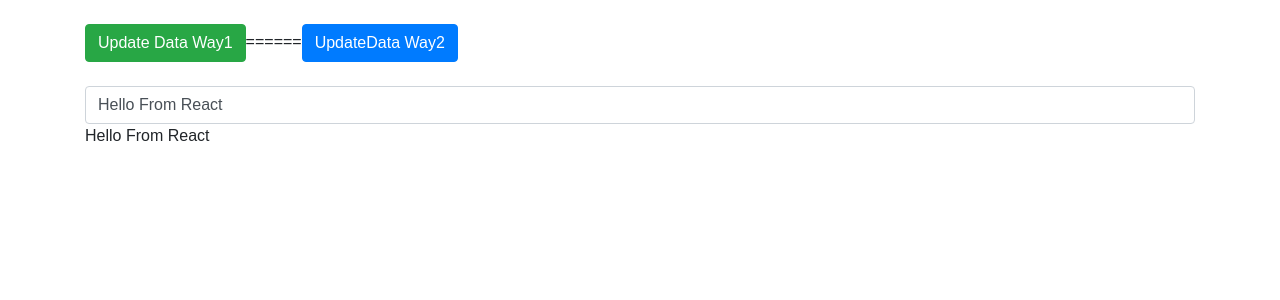
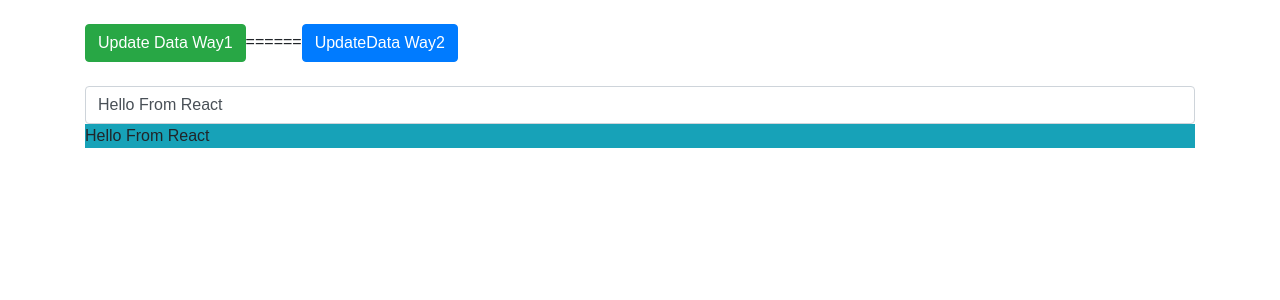
Before and after one commit to RuchirSaxena/React.js-Deep-Dive, a React (Create React App) app: page / in a window 1280 px wide. Shown: the top 300 px of the page. Built offline with nearby package versions, Linux system fonts and the light colour scheme.

Commit message:
Added Class

```diff
--- a/src/Two_WayBindingAndEvents.js
+++ b/src/Two_WayBindingAndEvents.js
@@ -31,7 +31,7 @@ class Two_WayBindingAndEvents extends Component{
                 <span>======</span>
                 <input type="button" onClick={() => this.updateData("Start journey for React2")} value="UpdateData Way2" className="btn btn-primary" /><br /> <br />
                 <input type="text" className="form-control" onChange={this.updateData} value={this.state.someVal}/>
-                <div>{this.state.someVal}</div>
+                <div className="bg-info">{this.state.someVal}</div>
             </div>
         );
     }
```
